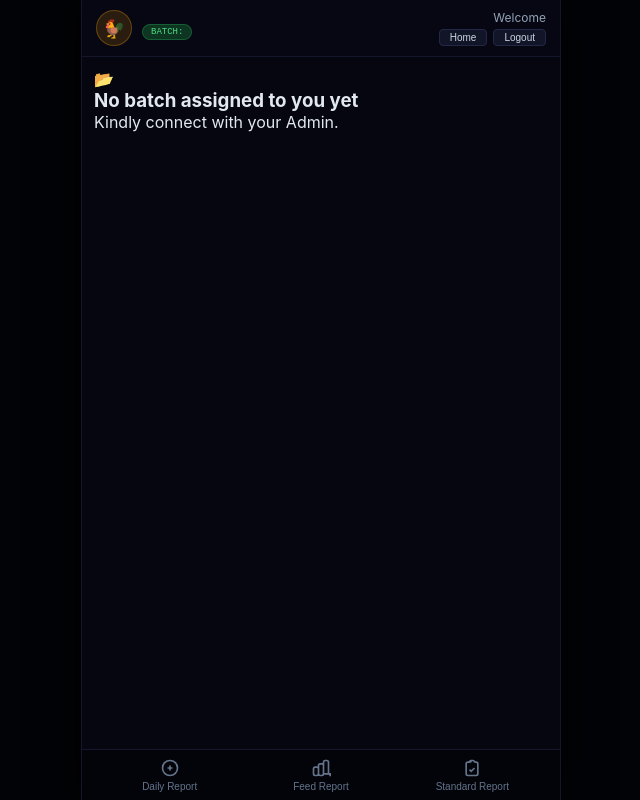
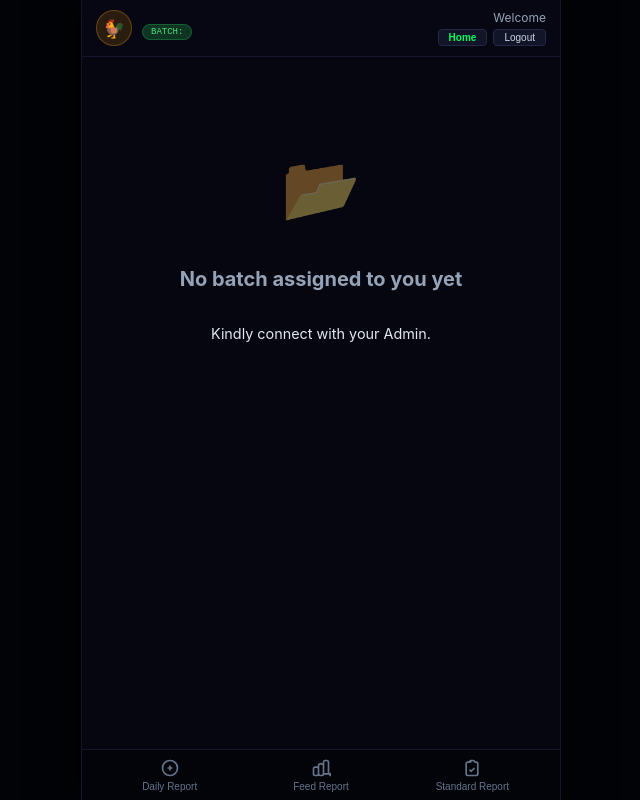
Before and after one commit to mohsingaur/poultry-app, an Angular app: page /home in a window 1280 px wide. Shown: the whole page, without its empty margins (319-959 px from the left). Built offline with nearby package versions, Linux system fonts and the light colour scheme; sample sign-in values are in the browser's storage.

Commit message:
update service

```diff
--- a/src/app/pages/daily-log/daily-log.ts
+++ b/src/app/pages/daily-log/daily-log.ts
@@ -2,7 +2,7 @@ import { Component, inject, signal } from '@angular/core';
 import { ApiService } from '../../services/api-service';
 import { ActivatedRoute, Router } from '@angular/router';
 import { DatePipe } from '@angular/common';
-import { form, FormRoot, FormField } from '@angular/forms/signals';
+import { form, FormRoot, FormField, required } from '@angular/forms/signals';
 
 @Component({
   selector: 'app-daily-log',
@@ -14,7 +14,7 @@ export class DailyLog {
   isFormOpen = signal<boolean>(false);
   batchId: string = '';
   companyId: string = '';
-  isLoading: boolean = false;
+  isLoading = signal<boolean>(false);
   logEntries = signal<any[]>([]);
 
   // inject dependencies
@@ -31,7 +31,12 @@ export class DailyLog {
     batchId: '',
   });
 
-  dailyLogForm = form(this.dailyLogModel, (path) => { }, {
+  dailyLogForm = form(this.dailyLogModel, (path) => {
+    required(path.dailyBodyWeight, { message: 'Daily body weight is required' });
+    required(path.dailyMortality, { message: 'Daily mortality is required' });
+    required(path.dailyFeedBagsConsumed, { message: 'Daily feed bags consumed is required' });
+    required(path.noOfBirdsForWeight, { message: 'Number of birds for weight is required' });
+  }, {
     submission: {
       action: async (field) => {
         let payload = field().value();
@@ -44,6 +49,7 @@ export class DailyLog {
   });
 
   toggleFormView(state?: boolean) {
+    console.log("state", state);
     this.isFormOpen.set(typeof state === 'boolean' ? state : !this.isFormOpen());
   }
 
@@ -56,16 +62,16 @@ export class DailyLog {
   }
 
   getDailyBatchRecord() {
-    this.isLoading = true;
+    this.isLoading.set(true);
     this.apiService.get('/log/daily/actual', { batchId: this.batchId }, (res: any) => {
-      this.isLoading = false;
+      this.isLoading.set(false);
       // console.log("Get daily records", res.data);
       if (res.success) {
         res.data.sort((a: any, b: any) => Number(b.ageDays) - Number(a.ageDays));
         this.logEntries.set(res.data);
       }
     }, (err: any) => {
-      this.isLoading = false;
+      this.isLoading.set(false);
       console.log(err);
     });
   }
@@ -92,14 +98,15 @@ export class DailyLog {
   }
 
   postDailyEntry(payload: any) {
+    this.isLoading.set(true);
     this.apiService.post('/log/daily/actual', payload, (res: any) => {
-      this.isLoading = false;
+      this.isLoading.set(false);
       if (res.success) {
         this.toggleFormView(false);
         this.getDailyBatchRecord();
       }
     }, (err: any) => {
-      this.isLoading = false;
+      this.isLoading.set(false);
       console.log(err);
     });
   }
--- a/src/app/pages/feed-log/feed-log.ts
+++ b/src/app/pages/feed-log/feed-log.ts
@@ -11,11 +11,11 @@ import { DatePipe } from '@angular/common';
   styleUrl: './feed-log.scss',
 })
 export class FeedLog {
+  isLoading = signal<boolean>(false);
   isFormOpen = signal<boolean>(false);
   feedTypeMaster = signal<any[]>([]);
   batchId: string = '';
   companyId: string = '';
-  isLoading: boolean = false;
   logEntries = signal<any[]>([]);
 
   // inject dependencies
@@ -33,8 +33,7 @@ export class FeedLog {
     pricePerKg: '',
     driverName: '',
     driverContact: '',
-    vehicleNumber: '',
-    isActive: '',
+    vehicleNumber: ''
   });
 
   feedLogForm = form(this.feedLogModel, (path) => {
@@ -79,16 +78,16 @@ export class FeedLog {
   }
 
   getFeedRecord() {
-    this.isLoading = true;
+    this.isLoading.set(true);
     this.apiService.get('/feed/receipt', { batchId: this.batchId }, (res: any) => {
-      this.isLoading = false;
+      this.isLoading.set(false);
       // console.log("Get daily records", res.data);
       if (res.success) {
         res.data.sort((a: any, b: any) => Number(b.ageDays) - Number(a.ageDays));
         this.logEntries.set(res.data);
       }
     }, (err: any) => {
-      this.isLoading = false;
+      this.isLoading.set(false);
       console.log(err);
     });
   }
@@ -110,8 +109,7 @@ export class FeedLog {
           pricePerKg: Number(this.feedLogModel().pricePerKg || 0),
           driverName: this.feedLogModel().driverName,
           driverContact: this.feedLogModel().driverContact,
-          vehicleNumber: this.feedLogModel().vehicleNumber,
-          isActive: this.feedLogModel().isActive,
+          vehicleNumber: this.feedLogModel().vehicleNumber
         },
         ...list
       ]);
@@ -121,14 +119,15 @@ export class FeedLog {
   }
 
   postFeedEntry(payload: any) {
+    this.isLoading.set(true);
     this.apiService.post('/feed/receipt', payload, (res: any) => {
-      this.isLoading = false;
+      this.isLoading.set(false);
       if (res.success) {
         this.toggleFormView(false);
         this.getFeedRecord();
       }
     }, (err: any) => {
-      this.isLoading = false;
+      this.isLoading.set(false);
       console.log(err);
     });
   }
--- a/src/app/pages/header/header.html
+++ b/src/app/pages/header/header.html
@@ -10,7 +10,7 @@
         <div class="user-section">
             <div class="welcome-text">Welcome <span class="user-name">{{userFullName()}}</span></div>
             <div class="header-buttons">
-                <button class="btn-header" [routerLink]="['/home']">Home</button>
+                <button class="btn-header" [routerLink]="['/home']" routerLinkActive="active">Home</button>
                 <button class="btn-header" (click)="logout()">Logout</button>
             </div>
         </div>
--- a/src/app/pages/header/header.ts
+++ b/src/app/pages/header/header.ts
@@ -1,32 +1,37 @@
 import { Component, inject, signal } from '@angular/core';
-import { Router, RouterLink } from "@angular/router";
+import { Router, RouterLink, RouterLinkActive } from "@angular/router";
 import { Utility } from '../../utility/data-store';
+import { ApiService } from '../../services/api-service';
+import { BatchPerformance } from '../../services/batch-performance';
 
 @Component({
   selector: 'app-header',
-  imports: [RouterLink],
+  imports: [RouterLink, RouterLinkActive],
   templateUrl: './header.html',
   styleUrl: './header.scss',
 })
 export class Header {
-  private readonly router = inject(Router);
   userFullName = signal('');
   farmName = signal('');
   batchCode = signal('');
+  selectedBatch = signal<any>(null);
+
+  readonly router = inject(Router);
 
   constructor() {
     let profile = Utility.getProfile();
     let farms = Utility.getFarms();
     let batches = Utility.getBatches();
-    let selectedBatch = batches.filter((b: any) => b.isDefaultBatch == true);
+    this.selectedBatch.set(batches.filter((b: any) => b.isDefaultBatch == true));
     this.userFullName.set(profile?.userFullName);
     this.farmName.set(farms[0]?.farmName);
-    this.batchCode.set(selectedBatch[0]?.batchCode);
+    this.batchCode.set(this.selectedBatch()[0]?.batchCode);
 
     // console.log("Username", this.userFullName());
     // console.log("Farms", this.farmName());
     // console.log("selected batch", this.batchCode());
   }
+
 
   logout() {
     Utility.clearAll();
--- a/src/app/pages/home/home.html
+++ b/src/app/pages/home/home.html
@@ -5,7 +5,7 @@
     <p>Retrieving reference metrics from database...</p>
 </div>
 }
-@if (!isLoading() && batch() == null) {
+@if (!isLoading() && selectedBatch() == null) {
 <!-- Empty State -->
 <div class="empty-state">
     <div class="empty-icon">📂</div>
@@ -16,67 +16,68 @@
 </div>
 }
 
-@if (!isLoading() && batch()) {
+@if (!isLoading() && selectedBatch()) {
 <div class="detail-info" style="margin-top: 1rem;">
     <div class="detail-item">
         <span class="label">Start Date:</span>
-        <span class="value">{{ batch().startDate | date: 'dd-MM-yyyy' }}</span>
+        <span class="value">{{ selectedBatch().startDate | date: 'dd-MM-yyyy' }}</span>
     </div>
     <div class="detail-item">
         <span class="label">Chicks Age</span>
         <span class="value">
-            {{ getAgeInDays(batch().startDate) }}
+            {{ getAgeInDays(selectedBatch().startDate) }}
             <small>(Days)</small>
         </span>
     </div>
     <div class="detail-item">
-        <span class="label">Housed Chicks</span>
-        <span class="value">{{ batch().housedChicks }}
+        <span class="label">Chicks Placed</span>
+        <span class="value">{{ selectedBatch().housedChicks }}
             <small>#</small>
         </span>
     </div>
     <div class="detail-item">
         <span class="label">Total Mortality</span>
-        <span class="value">{{ batch().totalMortality }}
+        <span class="value">{{ selectedBatch().totalMortality }}
             <small>#</small>
         </span>
     </div>
     <div class="detail-item">
         <span class="label">Mortality %</span>
-        <span class="value">{{ (batch().totalMortality / batch().housedChicks * 100) | number:'1.2-2' }}
+        <span class="value">{{ (selectedBatch().totalMortality / selectedBatch().housedChicks * 100) | number:'1.2-2' }}
             <small>%</small></span>
     </div>
     <div class="detail-item">
-        <span class="label">Live Birds</span>
-        <span class="value">{{ batch().liveBirdsStock }}
+        <span class="label">Live Birds Stock</span>
+        <span class="value">{{ selectedBatch().liveBirdsStock }}
             <small>#</small>
         </span>
     </div>
     <div class="detail-item">
         <span class="label">Avg Body Weight</span>
-        <span class="value">{{ batch().chicksAvgWeight | number: '1.0-0'}} <small>(GMS)</small></span>
+        <span class="value">{{ selectedBatch().chicksAvgWeight | number: '1.0-0'}} <small>(GMS)</small></span>
     </div>
     <div class="detail-item">
         <span class="label">Total Birds Weight</span>
-        <span class="value">{{ batch().liveBirdsTotalWeight | number: '1.0-0'}} <small>(KG)</small></span>
+        <span class="value">{{ selectedBatch().liveBirdsTotalWeight | number: '1.0-0'}} <small>(KG)</small></span>
     </div>
     <div class="detail-item">
         <span class="label">Feed Received</span>
-        <span class="value">{{ batch().totalBagsReceived }}
+        <span class="value">{{ selectedBatch().totalBagsReceived }}
             <small>(BAGS)</small>
         </span>
     </div>
     <div class="detail-item">
         <span class="label">Feed Consumed </span>
         <span class="value">
-            {{ batch().totalFeedConsumed || 0 }} <small>(KG)</small>~
-            {{ (batch().totalFeedConsumed || 0) / 60 }} <small>(BAGS)</small>
+            {{ selectedBatch().totalFeedConsumed || 0 }} <small>(KG)</small>~
+            {{ (selectedBatch().totalFeedConsumed || 0) / 60 }} <small>(BAGS)</small>
         </span>
     </div>
 
     <div class="detail-item">
         <span class="label">Closing Stock</span>
-        <span class="value">{{ (batch().totalBagsReceived || 0) - (batch().totalFeedConsumed || 0) / 60 }}
+        <span class="value">{{ (selectedBatch().totalBagsReceived || 0) - (selectedBatch().totalFeedConsumed || 0) / 60
+            }}
             <small>(BAGS)</small>
         </span>
     </div>
@@ -84,35 +85,36 @@
     <div class="detail-item">
         <span class="label">Feed Cost/Chick</span>
         <span class="value">
-            {{ (batch().totalFeedConsumed * batch().feedPricePerKg / batch().liveBirdsStock) | number: '1.0-0'
+            {{ (selectedBatch().totalFeedConsumed * selectedBatch().feedPricePerKg / selectedBatch().liveBirdsStock) |
+            number: '1.0-0'
             }}
             <small>(₹)</small>
         </span>
     </div>
     <div class="detail-item">
         <span class="label">FCR</span>
-        <span class="value">{{ batch().currentFCR }}</span>
+        <span class="value">{{ selectedBatch().currentFCR }}</span>
     </div>
     <div class="detail-item">
         <span class="label">EPI Score</span>
-        <span class="value">{{ batch().currentEPI }}</span>
+        <span class="value">{{ selectedBatch().currentEPI }}</span>
     </div>
     <div class="detail-item">
         <span class="label">Batch Performance</span>
-        <span class="value">{{ batch().batchStandardEPI }}</span>
+        <span class="value">{{ selectedBatch().batchStandardEPI }}</span>
     </div>
 
 
     <div class="detail-item">
-        <span class="label">Status:</span>
-        <span class="value">{{ batch().batchStatus ? 'Active' : 'Closed' }}</span>
+        <span class="label">Batch Status:</span>
+        <span class="value">{{ selectedBatch().batchStatus ? 'Active' : 'Closed' }}</span>
     </div>
 </div>
 }
 
-@if(!isLoading() && batch()){
+@if(!isLoading() && selectedBatch()){
 <div style="width: 100%; display: flex; gap: 10px; justify-content: center; align-items: center; margin-top: 1rem;  ">
-    <button class="btn btn-primary" (click)="refreshBatchPerformance(batch().batchId)" [disabled]="isLoading()">
+    <button class="btn btn-primary" (click)="reloadBatchPerformance(selectedBatch().batchId)" [disabled]="isLoading()">
         <!-- <mat-icon>dashboard</mat-icon> -->
         Refresh
     </button>
--- a/src/app/pages/home/home.ts
+++ b/src/app/pages/home/home.ts
@@ -1,6 +1,8 @@
 import { Component, inject, signal } from '@angular/core';
 import { ApiService } from '../../services/api-service';
 import { DatePipe, DecimalPipe } from '@angular/common';
+import { BatchPerformance } from '../../services/batch-performance';
+import { Utility } from '../../utility/data-store';
 
 @Component({
   selector: 'app-home',
@@ -11,26 +13,35 @@ import { DatePipe, DecimalPipe } from '@angular/common';
 export class Home {
 
   isLoading = signal(false);
-  batch = signal<any>({});
-  apiService = inject(ApiService);
+  selectedBatch = signal<any>({});
+
+  private apiService = inject(ApiService);
 
   constructor() {
-    let b = this.apiService.getDefaultBatch();
-    this.batch.set(b);
-    // console.log("On constructor batch data", this.batch());
+    this.selectedBatch.set(Utility.getBatches().filter((b: any) => b.isDefaultBatch == true)[0]);
+    // console.log("OselectedBatchn constructor batch data", this.selectedBatch());
   }
 
-  refreshBatchPerformance(batchId: any) {
+  reloadBatchPerformance(batchId: any) {
     this.isLoading.set(true);
-    this.apiService.getBatchPerformance(batchId).subscribe(
-      (res: any) => {
-        this.batch.set(res.data);
-        console.log("On refresh call batch data", this.batch());
+    this.apiService.getBatchPerformance(batchId).subscribe({
+      next: (res: any) => {
+        let batches = Utility.getBatches();
+        let updatedBatches = batches.map((batch: any) => {
+          if (batch.batchId == res.data.batchId) {
+            return { ...batch, ...res.data }
+          }
+          return batch;
+        })
+        Utility.setBatches(updatedBatches);
+        this.selectedBatch.set(updatedBatches.filter((b: any) => b.isDefaultBatch == true)[0]);
         this.isLoading.set(false);
-      }, (err: any) => {
+      },
+      error: (err: any) => {
+        console.error("Header reload error", err?.error);
         this.isLoading.set(false);
       }
-    )
+    });
   }
 
   getAgeInDays(startDate: Date | string, endDate?: Date | string): number {
--- a/src/app/pages/standard-log/standard-log.ts
+++ b/src/app/pages/standard-log/standard-log.ts
@@ -16,8 +16,13 @@ export class StandardLog {
   feedTypeMaster = signal<any[]>([]);
   batchId: string = '';
   companyId: string = '';
-  isLoading: boolean = false;
+  isLoading = signal<boolean>(false);
   logEntries = signal<any[]>([]);
+  selectedFile = signal<File | null>(null);
+  selectedFileName = signal<string | null>(null);
+  uploadSuccess = signal(false);
+  uploadError = signal<string | null>(null);
+  isUploading = signal(false);
 
   // inject dependencies
   private apiService = inject(ApiService);
@@ -35,9 +40,6 @@ export class StandardLog {
     submission: {
       action: async (field) => {
         let payload = field().value();
-        payload.companyId = this.companyId;
-        console.log(payload);
-        this.uploadStdEntry(payload);
       }
     }
   });
@@ -60,15 +62,15 @@ export class StandardLog {
   }
 
   getStdRecord() {
-    this.isLoading = true;
+    this.isLoading.set(true);
     this.apiService.get('/log/daily/standard', { companyId: this.companyId }, (res: any) => {
-      this.isLoading = false;
+      this.isLoading.set(false);
       // console.log("Get daily records", res.data);
       if (res.success) {
         this.logEntries.set(res.data);
       }
     }, (err: any) => {
-      this.isLoading = false;
+      this.isLoading.set(false);
       console.log(err);
     });
   }
@@ -77,16 +79,43 @@ export class StandardLog {
     this.toggleFormView(false);
   }
 
-  uploadStdEntry(payload: any) {
-    this.apiService.post('/feed/receipt', payload, (res: any) => {
-      this.isLoading = false;
+  onFileSelected(event: Event) {
+    const fileInput = event.target as HTMLInputElement;
+    const file = fileInput.files?.[0];
+
+    if (file) {
+      this.selectedFile.set(file);
+      this.selectedFileName.set(file.name);
+      console.log("Selected file:", file);
+    }
+  }
+
+  uploadExcel() {
+    const file = this.selectedFile();
+    if (!file) {
+      console.warn('No file selected for upload.');
+      return;
+    }
+    this.isLoading.set(true);
+    const formData = new FormData();
+    formData.append('companyId', this.companyId);
+    formData.append('file', file, file.name);
+
+    // formData.forEach((value, key) => console.log(key, value));
+
+    this.uploadStdEntry(formData);
+  }
+
+  uploadStdEntry(payload: FormData) {
+    this.apiService.post('/log/daily/standard/upload', payload, (res: any) => {
+      this.isLoading.set(false);
       if (res.success) {
         this.toggleFormView(false);
         this.getStdRecord();
       }
     }, (err: any) => {
-      this.isLoading = false;
-      console.log(err);
+      this.isLoading.set(false);
+      console.error('Upload failed:', err);
     });
   }
 
--- /dev/null
+++ b/src/app/services/batch-performance.ts
@@ -0,0 +1,34 @@
+import { Injectable, signal } from '@angular/core';
+import { Utility } from '../utility/data-store';
+
+@Injectable({
+  providedIn: 'root',
+})
+export class BatchPerformance {
+
+  // Load initial data from Local storage and create Signal
+  private batchesSignal = signal<any[]>(this.loadFromStorage());
+
+  // read-only signal getter for components
+  readonly batches = this.batchesSignal.asReadonly();
+
+  private loadFromStorage(): any[] {
+    const data = Utility.getBatches();
+    return data || [];
+  }
+
+  // Central Method to update the batches
+  updateBatch(updatedBatchData: any) {
+    this.batchesSignal.update((currentBatches) => {
+      const updatedList = currentBatches.map((b) =>
+        b.batchId == updatedBatchData.batchId ? { ...b, ...updatedBatchData } : b
+      );
+
+      // Local Storage update
+      Utility.setBatches(updatedList);
+
+      // New updated array returned to Signal
+      return updatedList;
+    });
+  }
+}
--- a/src/styles.scss
+++ b/src/styles.scss
@@ -92,32 +92,32 @@ main.main-wrapper>*:not(router-outlet) {
 // Home page styling
 .detail-info {
     display: grid;
-    grid-template-columns: repeat(4, 1fr);
+    grid-template-columns: repeat(3, 1fr);
     gap: 0.5rem;
 
     .detail-item {
-        padding: 0.2rem 0;
+        padding-bottom: 0.2rem;
         border-bottom: 1px solid #ffffff1a;
         display: flex;
         flex-direction: column;
         align-items: self-start;
         justify-content: center;
-        gap: 0.5rem;
+        gap: 0.3rem;
         overflow: auto;
 
         .label {
-            font-size: 0.6rem;
+            font-size: 0.7rem;
             font-weight: 300;
             color: #ffffff99;
         }
 
         .value {
-            font-size: 0.7rem;
+            font-size: 0.8rem;
             font-weight: 400;
             color: #ffffff;
 
             small {
-                font-size: 0.5rem;
+                font-size: 0.55rem;
                 font-weight: 300;
                 color: #36f700;
             }
@@ -468,7 +468,76 @@ input[type="date"]::-webkit-calendar-picker-indicator {
     filter: invert(1);
 }
 
-// Button styling
+/* Dropzone (Drag & Drop UI) */
+.upload-dropzone {
+    border: 2px dashed #8b5cf64d;
+    background: #8b5cf605;
+    border-radius: 16px;
+    padding: 3rem 1.5rem;
+    text-align: center;
+    cursor: pointer;
+    transition: all 0.3s cubic-bezier(0.4, 0, 0.2, 1);
+    margin: 1.5rem auto;
+    max-width: 200px;
+
+    &:hover {
+        border-color: #a78bfa;
+        background: rgba(139, 92, 246, 0.06);
+        box-shadow: 0 0 20px rgba(139, 92, 246, 0.1);
+    }
+
+    &.has-file {
+        border-style: solid;
+        border-color: #34d399;
+        background: #34d39908;
+        box-shadow: 0 0 20px #34d39914;
+
+        .dropzone-icon {
+            filter: drop-shadow(0 0 10px #34d39966);
+        }
+    }
+
+    .dropzone-content {
+        display: flex;
+        flex-direction: column;
+        align-items: center;
+        gap: 0.75rem;
+
+        .dropzone-icon {
+            font-size: 3rem;
+            margin-bottom: 0.5rem;
+            transition: transform 0.3s ease;
+        }
+
+        h3 {
+            font-size: 1.15rem;
+            color: #e2e8f0;
+            margin: 0;
+
+            &.file-name {
+                color: #34d399;
+                word-break: break-all;
+            }
+        }
+
+        p {
+            color: #64748b;
+            font-size: 0.85rem;
+            margin: 0;
+
+            &.file-size {
+                color: #94a3b8;
+                font-weight: 500;
+            }
+        }
+    }
+
+    &:hover .dropzone-icon {
+        transform: scale(1.1);
+    }
+}
+
+
 /* Button Styling */
 .btn {
     display: inline-flex;
@@ -536,6 +605,34 @@ input[type="date"]::-webkit-calendar-picker-indicator {
 .btn-block {
     display: flex;
     width: 100%;
+}
+
+/* Empty State Styling */
+.empty-state {
+    display: flex;
+    flex-direction: column;
+    align-items: center;
+    padding: 5rem 2rem;
+    gap: 1.5rem;
+
+    .empty-icon {
+        font-size: 4rem;
+        margin-bottom: 1rem;
+        opacity: 0.4;
+    }
+
+    h3 {
+        font-size: 1.25rem;
+        color: #94a3b8;
+        margin-bottom: 0.5rem;
+    }
+
+    p {
+        font-size: 0.9rem;
+        max-width: 300px;
+        margin: 0;
+        line-height: 1.5;
+    }
 }
 
 /* Loader Styling */
@@ -627,8 +724,9 @@ input[type="date"]::-webkit-calendar-picker-indicator {
     font-size: 10px;
 }
 
-.nav-item.active {
-    color: #22c55e;
+.active {
+    color: #02fc5e;
+    font-weight: 600;
 }
 
 .nav-icon {
```
Also changed, not shown: src/app/pages/daily-log/daily-log.html (+22 -5 lines), src/app/pages/feed-log/feed-log.html (+26 -8 lines), src/app/pages/standard-log/standard-log.html (+74 -1 lines).
